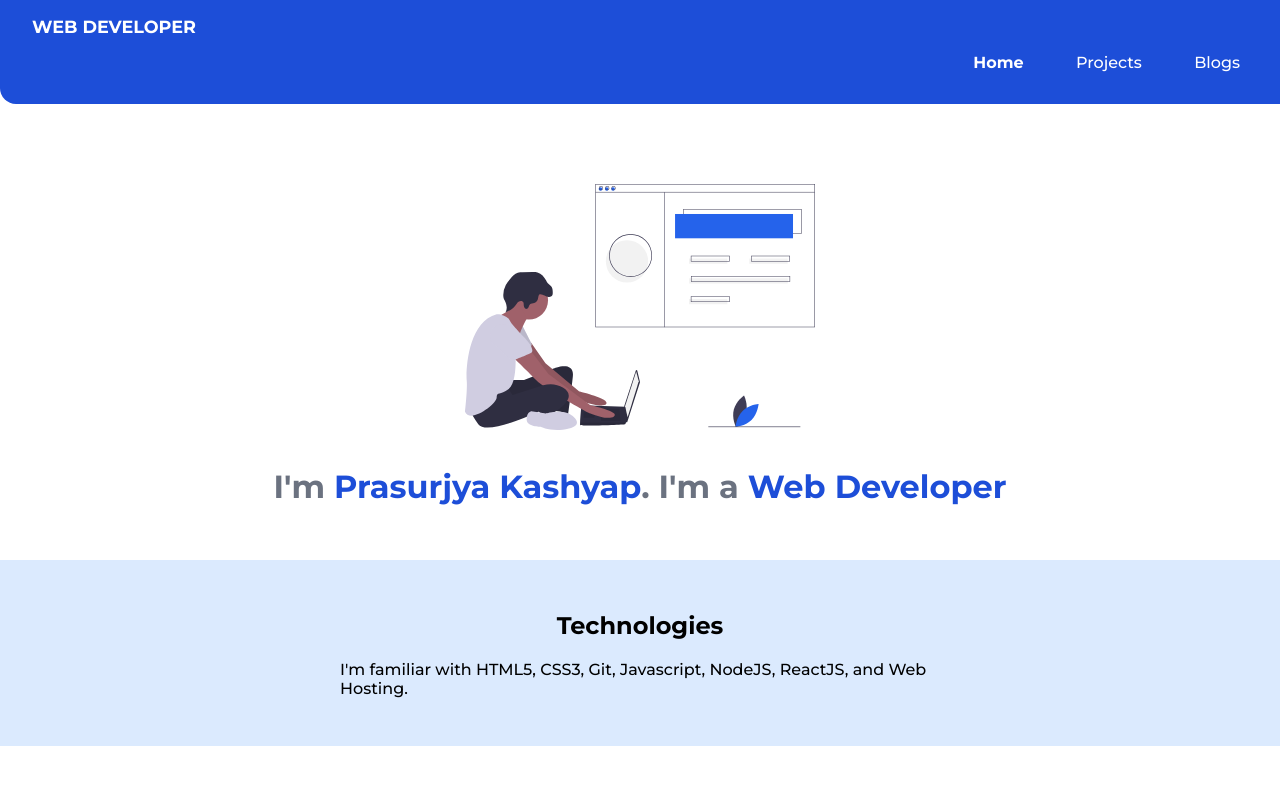
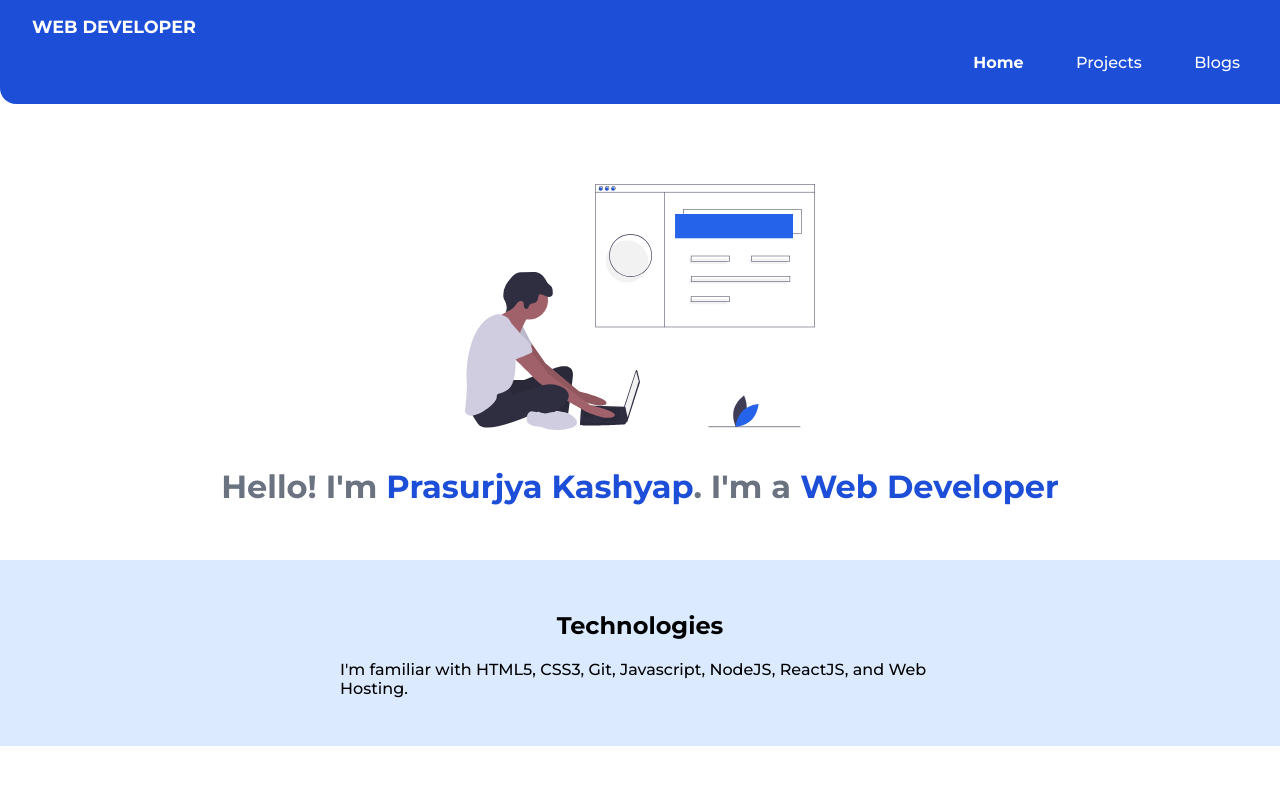
Before and after one commit to PrasurjyaKashyap/Prasurjya-Kashyap-Portfolio, a plain HTML site: page index.html in a window 1280 px wide. Shown: the top 795 px of the page. Drawn offline with Linux system fonts and the light colour scheme.

Commit message:
text change

```diff
--- a/index.html
+++ b/index.html
@@ -29,7 +29,7 @@
 
     <header class="hero">
         <img class="hero-img" src="images/hero.svg" />
-        <h1 class="hero-comment"> I'm <span class="heading-inverted"> Prasurjya Kashyap</span>. I'm a<span
+        <h1 class="hero-comment"> Hello! I'm <span class="heading-inverted"> Prasurjya Kashyap</span>. I'm a<span
                 class="heading-inverted"> Web Developer</span></h1>
     </header>
 
```
